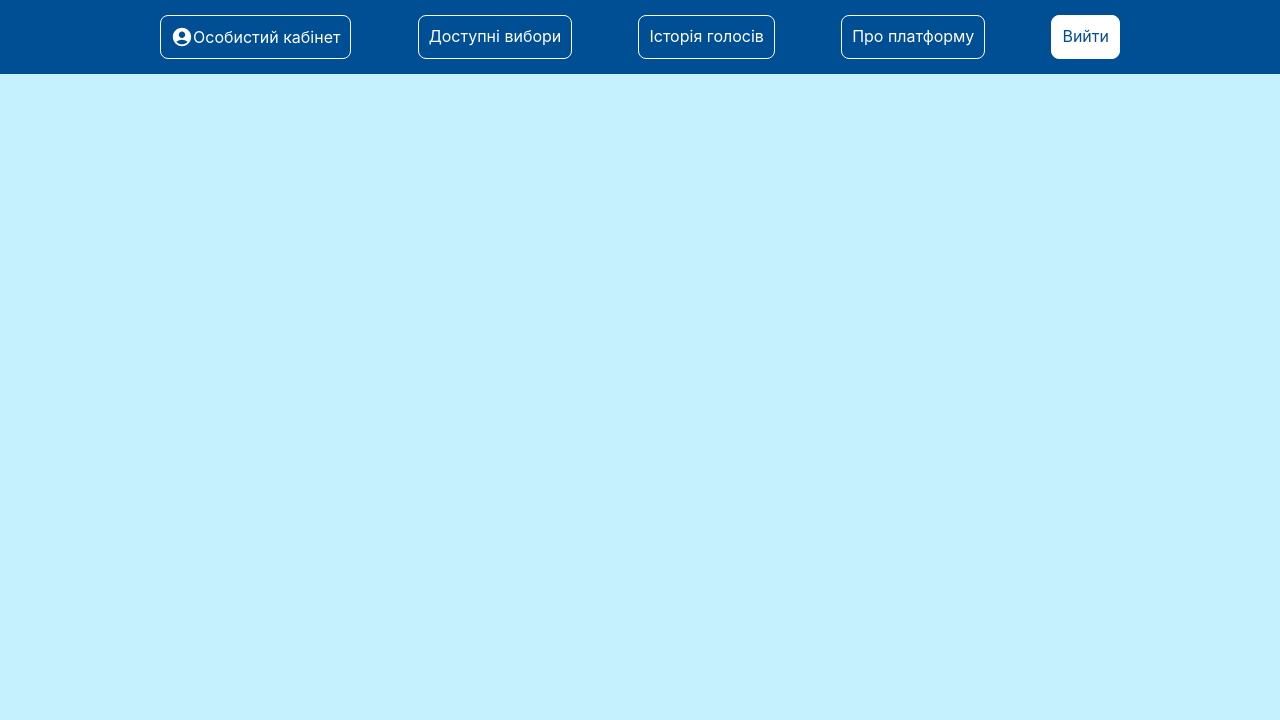
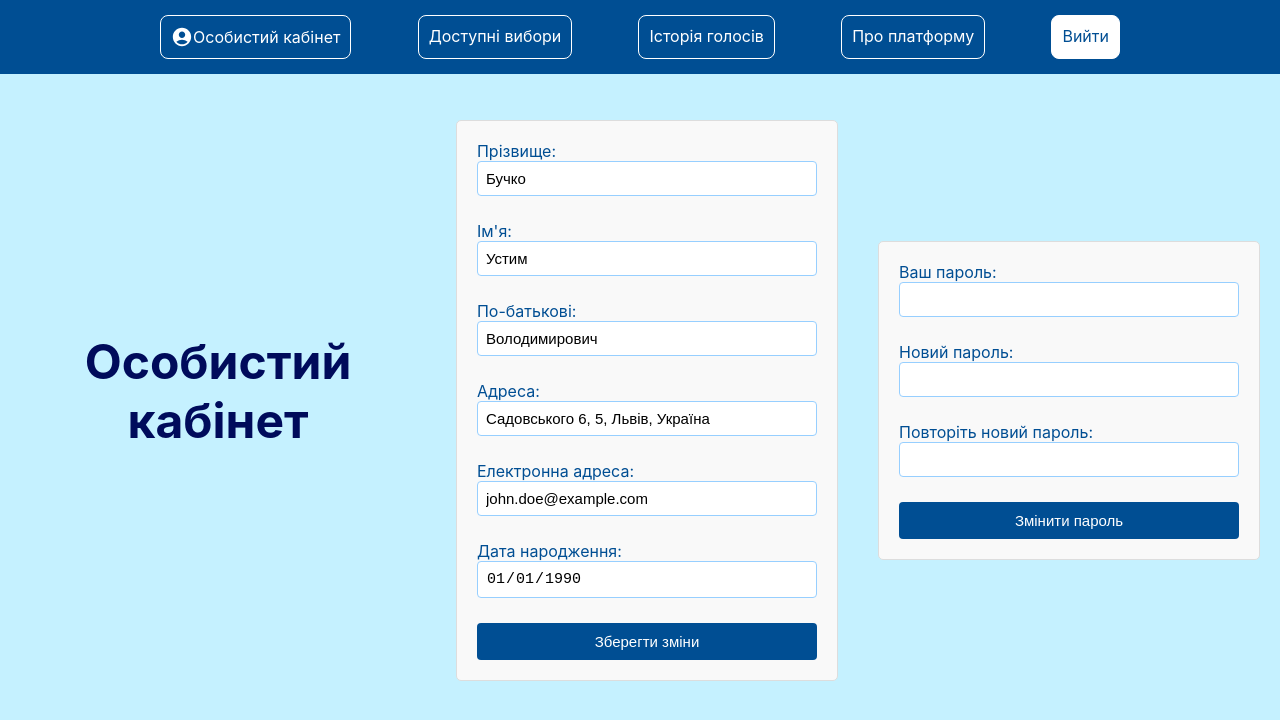
Before and after one commit to VotingService/frontend, a React (Create React App) app in the folder voting-service-react/: page /account in a window 1280 px wide. Shown: the top 720 px of the page. Built offline with nearby package versions, Linux system fonts and the light colour scheme.

Commit message:
account page layout

```diff
--- a/voting-service-react/src/components/Account/Account.css
+++ b/voting-service-react/src/components/Account/Account.css
@@ -0,0 +1,57 @@
+.account-page{
+  display: flex;
+  align-items: center;
+  justify-content: space-evenly;
+  text-align: center;
+  margin-top: 100px;
+}
+
+.title {
+  color: rgb(0, 11, 91);
+  font-size: 3em;
+  margin-bottom: 20px;
+}
+
+.account-form, .password-form {
+  background-color: #f9f9f9;
+  border: 1px solid #ddd;
+  border-radius: 5px;
+  display: flex;
+  flex-direction: column;
+  margin: 20px;
+  padding: 20px;
+  text-align: left;
+  width: 400px;
+}
+
+label {
+  color: rgb(0, 78, 147);
+  display: block;
+  margin-bottom: 10px;
+}
+
+input {
+  border: 1px solid rgb(151, 207, 255);
+  border-radius: 4px;
+  box-sizing: border-box;
+  margin-bottom: 15px;
+  padding: 8px;
+  width: 100%;
+  font-size: 15px;
+}
+
+button {
+  background-color: rgb(0, 78, 147);
+  border: none;
+  border-radius: 4px;
+  color: white;
+  cursor: pointer;
+  padding: 10px 15px;
+  transition: background-color 0.3s ease;
+  font-size: 15px;
+}
+
+button:hover {
+  background-color: rgb(0, 11, 91);
+  transition: background-color 0.3s ease;
+}
--- a/voting-service-react/src/components/Account/Account.js
+++ b/voting-service-react/src/components/Account/Account.js
@@ -1,11 +1,102 @@
 import "./Account.css"
+import React, { useState } from 'react';
 
 function Account() {
-  return(
-    <>
-      <>Account page</>
-    </>
-  )
+  const [user, setUser] = useState({
+    firstName: 'Устим',
+    secondName: 'Володимирович',
+    lastName: 'Бучко',
+    address: 'Садовського 6, 5, Львів, Україна',
+    email: 'john.doe@example.com',
+    birthDate: '1990-01-01',
+  });
+
+  const [password, setPassword] = useState({
+    currentPassword: '',
+    newPassword: '',
+    confirmPassword: '',
+  });
+
+  const handleChange = (e) => {
+    const { name, value } = e.target;
+    setUser((prevUser) => ({
+      ...prevUser,
+      [name]: value,
+    }));
+  };
+
+  const handlePasswordChange = (e) => {
+    const { name, value } = e.target;
+    setPassword((prevPassword) => ({
+      ...prevPassword,
+      [name]: value,
+    }));
+  };
+
+  const handleSubmit = (e) => {
+    e.preventDefault();
+    // Logic to update user information
+    console.log('User updated:', user);
+  };
+
+  const handlePasswordSubmit = (e) => {
+    e.preventDefault();
+    if (password.newPassword !== password.confirmPassword) {
+      alert('New password and confirm password do not match!');
+      return;
+    }
+    // Logic to update password
+    console.log('Password updated:', password);
+  };
+
+  return (
+    <div className="account-page">
+      <h1 className="title">Особистий кабінет</h1>
+      <form className="account-form" onSubmit={handleSubmit}>
+        <label>
+          Прізвище:
+          <input type="text" name="lastName" value={user.lastName} onChange={handleChange} />
+        </label>
+        <label>
+          Ім'я:
+          <input type="text" name="firstName" value={user.firstName} onChange={handleChange} />
+        </label>
+        <label>
+          По-батькові:
+          <input type="text" name="secondName" value={user.secondName} onChange={handleChange} />
+        </label>
+        <label>
+          Адреса:
+          <input type="text" name="address" value={user.address} onChange={handleChange} />
+        </label>
+        <label>
+          Електронна адреса:
+          <input type="email" name="email" value={user.email} onChange={handleChange} />
+        </label>
+        <label>
+          Дата народження:
+          <input type="date" name="birthDate" value={user.birthDate} onChange={handleChange} />
+        </label>
+        <button type="submit">Зберегти зміни</button>
+      </form>
+
+      <form className="password-form" onSubmit={handlePasswordSubmit}>
+        <label>
+          Ваш пароль:
+          <input type="password" name="currentPassword" value={password.currentPassword} onChange={handlePasswordChange} />
+        </label>
+        <label>
+          Новий пароль:
+          <input type="password" name="newPassword" value={password.newPassword} onChange={handlePasswordChange} />
+        </label>
+        <label>
+          Повторіть новий пароль:
+          <input type="password" name="confirmPassword" value={password.confirmPassword} onChange={handlePasswordChange} />
+        </label>
+        <button type="submit">Змінити пароль</button>
+      </form>
+    </div>
+  );
 }
 
 export default Account;
```
